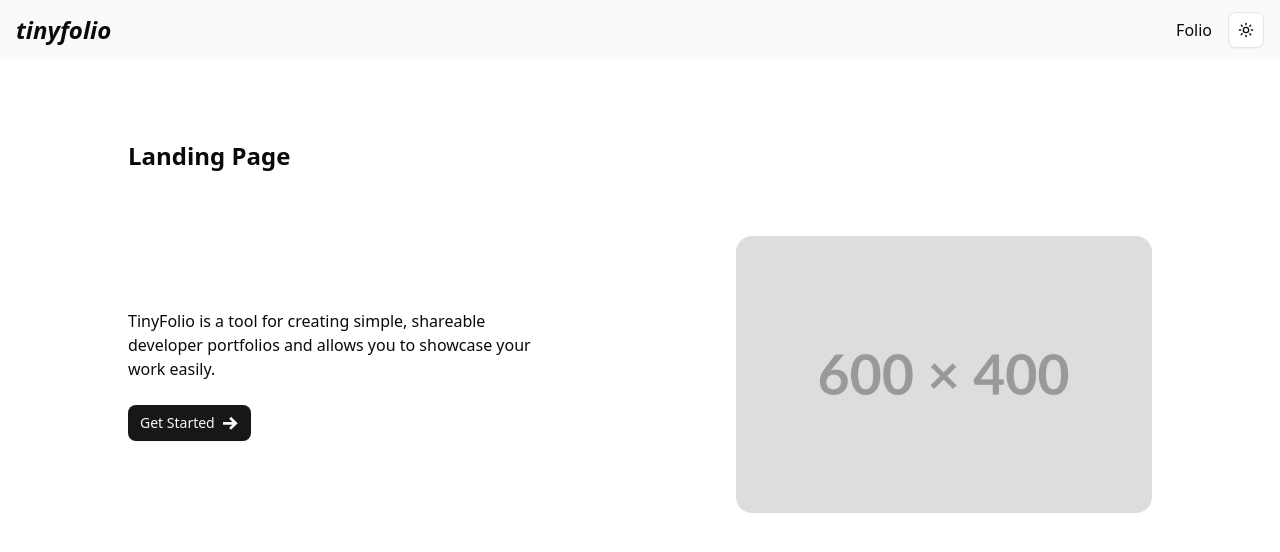
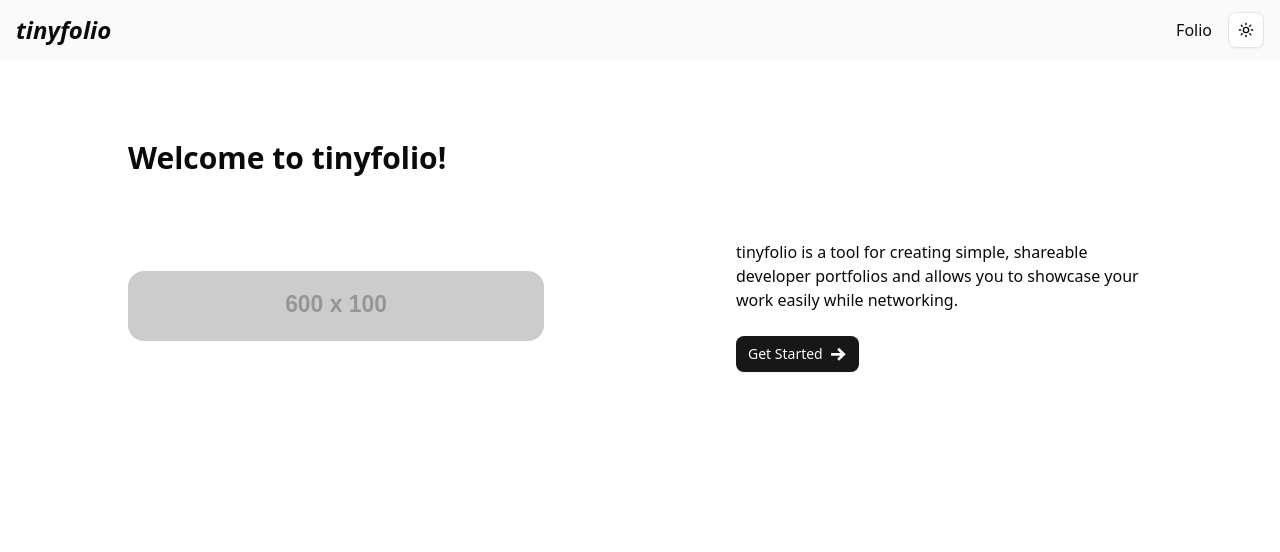
Before and after one commit to nzkevc/tinyfolio, a React (Vite) app in the folder client/: page / in a window 1280 px wide. Shown: the top 552 px of the page. Built offline with nearby package versions, Linux system fonts and the light colour scheme.

Commit message:
update look and content of landing page

```diff
--- a/client/src/components/TextImageDuo.tsx
+++ b/client/src/components/TextImageDuo.tsx
@@ -1,9 +1,8 @@
-import placeholder from "@/assets/image/600x400.png";
 import { cn } from "@/lib/utils";
 
 interface TextImageDuoProps {
   children: React.ReactNode;
-  image?: { src: string; alt?: string };
+  image: { src: string; alt?: string };
   imgFirst?: boolean;
 }
 
@@ -25,10 +24,8 @@
         )}
       >
         <img
-          width={600}
-          height={400}
-          src={image?.src ?? placeholder}
-          alt={image?.alt ?? "Image missing alt :( - please email us about this issue"}
+          src={image.src}
+          alt={image.alt ?? "missing alt text...please contact us about this issue"}
           className="h-auto w-full rounded-2xl"
         />
       </div>
--- a/client/src/pages/landing/LandingPage.tsx
+++ b/client/src/pages/landing/LandingPage.tsx
@@ -2,6 +2,7 @@
 
 import Arrow from "@/assets/svg/Arrow";
 import CentredLayout from "@/components/CentredLayout";
+import PageHeader from "@/components/PageHeader";
 import TextImageDuo from "@/components/TextImageDuo";
 import { Button } from "@/components/ui/button";
 
@@ -10,11 +11,14 @@
 
   return (
     <CentredLayout>
-      <h1 className="text-2xl font-bold">Landing Page</h1>
-      <TextImageDuo>
+      <PageHeader title="Welcome to tinyfolio!" />
+      <TextImageDuo
+        image={{ src: "https://placehold.co/600x100", alt: "Placeholder image" }}
+        imgFirst
+      >
         <p>
-          TinyFolio is a tool for creating simple, shareable developer portfolios and allows you to
-          showcase your work easily.
+          tinyfolio is a tool for creating simple, shareable developer portfolios and allows you to
+          showcase your work easily while networking.
         </p>
         <Button variant="default" className="w-fit" onClick={() => navigate("/dashboard")}>
           Get Started <Arrow className="font-light" />
```
